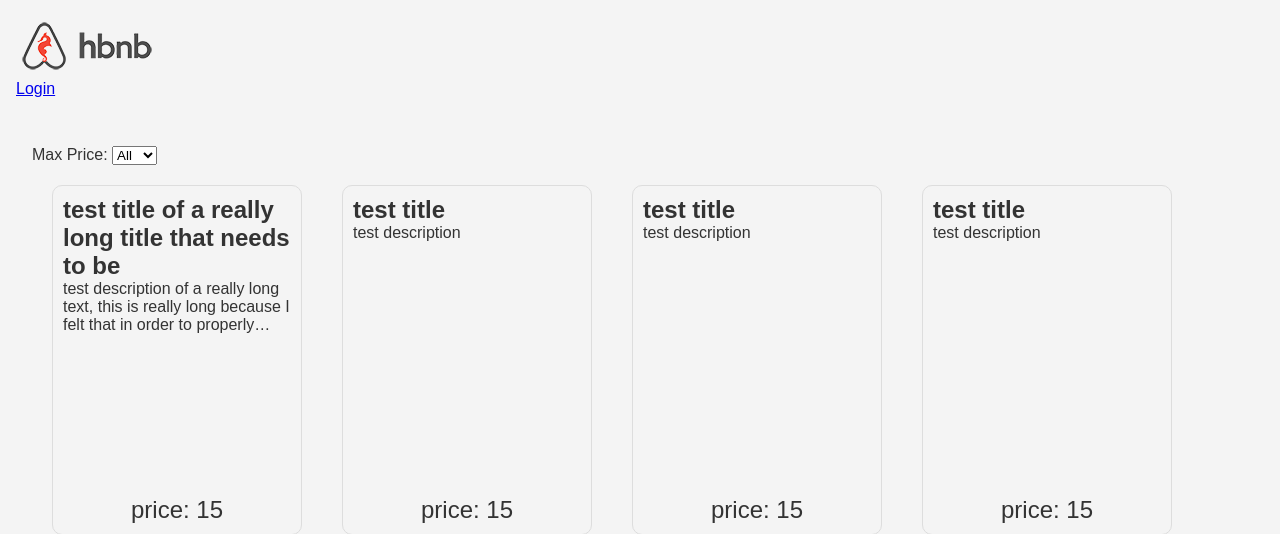
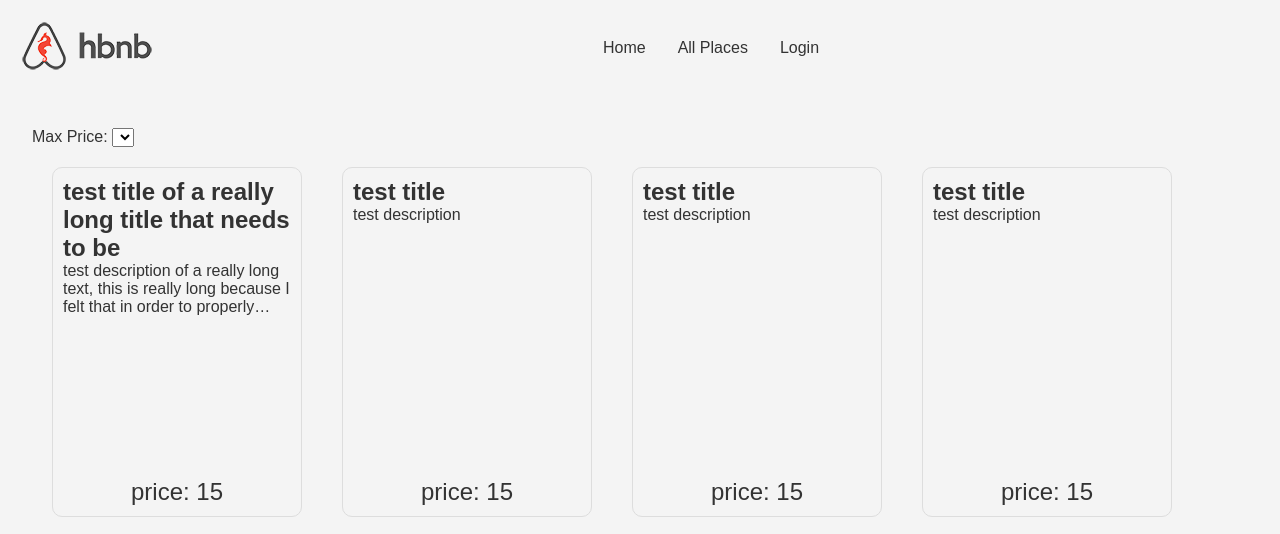
Before and after one commit to 12113-byte/holbertonschool-hbnb, a Flask app: page / in a window 1280 px wide. Shown: the top 534 px of the page. Run offline with Flask 3, Linux system fonts and the light colour scheme; lists and menus that the app fills with data are empty.

Commit message:
changed image source

```diff
--- a/app/templates/header.html
+++ b/app/templates/header.html
@@ -1,8 +1,12 @@
 <header>
-	<a href="">
-		<img src="{{ url_for('static', filename='images/logo.png')}}">
-	</a>
-	<nav>
-		<a href="login" id="login-link">Login</a>
-	</nav>
+        <nav>
+            <a href="index.html">
+                <img src="../static/images/logo.png" alt="HBnB" class="logo">
+            </a>
+            <ul>
+                <li><a href="index.html">Home</a></li>
+                <li><a href="place.html">All Places</a></li>
+                <li><a href="login.html">Login</a></li>
+            </ul>
+        </nav>
 </header>
```
